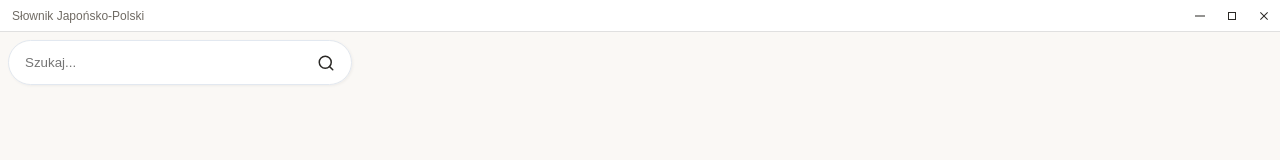
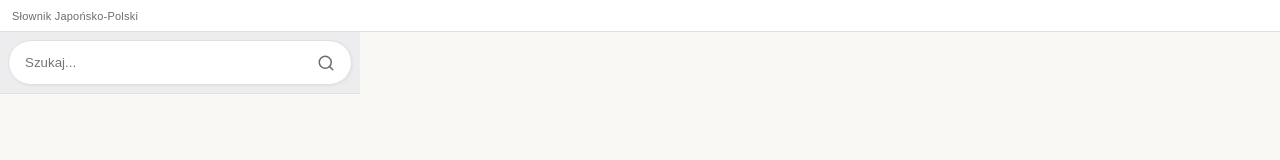
Before and after one commit to igsko/musubi, a SvelteKit app: page / in a window 1280 px wide. Shown: the top 160 px of the page. Built offline with nearby package versions, Linux system fonts and the light colour scheme.

Commit message:
feat(ui): enhance layout and styling

```diff
--- a/src/app.css
+++ b/src/app.css
@@ -1,4 +1,6 @@
-/* Global Resets */
+/* ==========================================
+   GLOBAL RESETS
+   ========================================== */
 * {
     margin: 0;
     padding: 0;
@@ -9,6 +11,7 @@
 /* Light Mode (Default) */
 :root {
   --bg-app: #faf8f5;
+  --bg-sidebar: #ededf0;
   --bg-card: #ffffff;
   --text-main: #2a2825;
   --text-muted: #706b64;
@@ -19,6 +22,7 @@
 /* Dark Mode (Overridden automatically) */
 :root.dark {
   --bg-app: #1a1a18;       /* Very dark warm charcoal */
+  --bg-sidebar: #131311;
   --bg-card: #242422;      /* Dark card fill */
   --text-main: #f0edea;    /* Soft off-white */
   --text-muted: #9e9a93;   /* Muted warm gray */
@@ -64,6 +68,7 @@ main.container {
     display: flex;
     flex-direction: column;
     position: relative;
+    background-color: var(--bg-app);
 }
 
 main.container.tauri-desktop {
@@ -83,12 +88,10 @@ main.container.tauri-desktop {
 
 .search-box-container {
     position: relative;
-    border: 1px solid #e2e8f0;
+    border: 1px solid var(--border-main);
     box-shadow: 1px 1px 3px rgba(0, 0, 0, 0.05);
     border-radius: 24px;
     overflow: hidden;
-
-    /* smooth transition for the border and glow */
     transition: border-color 0.2s ease, box-shadow 0.2s ease;
 }
 
@@ -111,6 +114,8 @@ main.container.tauri-desktop {
     border: none !important;
     outline: none !important;
     box-shadow: none !important;
+    background-color: var(--bg-card);
+    color: var(--text-main);
     transition: background-color 0.2s ease-out; /* Ensure both hover and mouseleave transition */
 }
 
@@ -124,6 +129,7 @@ main.container.tauri-desktop {
     top: 50%;
     transform: translateY(-50%);
     pointer-events: none;
+    color: var(--text-muted);
 }
 
 .clear-btn {
@@ -131,10 +137,11 @@ main.container.tauri-desktop {
     right: 16px;
     top: 50%;
     transform: translateY(-50%);
+    color: var(--text-muted);
 }
 
-.clear-icon-svg {
-
+.clear-btn:hover {
+    color: var(--text-main);
 }
 
 /* =================================*********
@@ -145,16 +152,16 @@ main.container.tauri-desktop {
     flex-direction: column;
 
     max-height: 250px;
-    overflow-y: auto; /* Adds a scrollbar only when items exceed max-height */
+    overflow-y: auto; /* adds a scrollbar only when items exceed max-height */
 
-    position: absolute; /* Floats the list so it doesn't push down the rest of UI */
+    position: absolute;
     width: 100%;
-    z-index: 10;        /* Ensures it sits on top of cards or other text beneath it */
+    z-index: 10;
     box-sizing: border-box;
 
     /* visual */
-    background-color: inherit; /* Matches the background of the search box */
-    border: 1px solid #e0e0e0;
+    background-color: var(--bg-card);
+    border: 1px solid var(--border-main);
     border-top: none;
     box-shadow: 0 4px 10px rgba(0, 0, 0, 0.1);
     border-radius: 0 0 4px 4px;
@@ -183,9 +190,9 @@ main.container.tauri-desktop {
     align-items: center;
     width: 100%;
     border: none;
-    border-bottom: #4a4a4a 1px solid;
+    border-bottom: 1px solid var(--border-main);
     background: transparent;
-    color: #5f5f5f;
+    color: var(--text-main);
     cursor: pointer;
     transition: background-color 0.15s ease;
 }
@@ -194,14 +201,17 @@ main.container.tauri-desktop {
     background-color: #e5e5e5;
 }
 
+:root.dark .dropdown li:hover {
+    background-color: rgba(255, 255, 255, 0.04);
+}
+
 /* Hover effect for the close button is traditionally red */
 .dropdown li.close-btn:hover {
-    background-color: #e81123;
-    color: #ffffff;
+    background-color: #e81123 !important;
+    color: #ffffff !important;
 }
 
 .dropdown li button {
-    font-size: 1.5rem;
     text-align: left;
     width: 100%;
 }
@@ -221,9 +231,14 @@ main.container.tauri-desktop {
     gap: 4px; /* Small vertical gap between Japanese word and translation */
 }
 
+.dropdown li.active {
+    background-color: rgba(184, 44, 60, 0.08);
+    border-left: 3px solid var(--accent);
+}
+
 .japanese-word {
-    font-size: 1.5rem;
-    color: #111;
+    font-size: 1.3rem;
+    color: var(--text-main);
     display: inline-flex;
     align-items: baseline;
     line-height: 1;
@@ -235,39 +250,36 @@ main.container.tauri-desktop {
 
 .furigana {
     font-size: 0.55em;
-    color: #888;
+    color: var(--text-muted);
     letter-spacing: 0.02em;
     padding-bottom: 2px;
     user-select: none;
 }
 
-.kana-only {
-    /* Inherits the 1.5rem font-size from parent button */
-}
-
 .translation {
-    font-size: 0.9rem;
-    color: #4a4a4a;
+    font-size: 0.85rem;
+    color: var(--text-muted);
     margin-top: 2px;
     padding-left: 4px;
 }
 
 .view-section {
     flex-grow: 1;
-    position: relative; /* Acts as the anchor for absolute elements */
+    position: relative;
     overflow: hidden;
 }
 
-/* Desktop Detail Card Styling */
+/* Detail Card base styling */
 .card {
     height: 100%;
     overflow-y: auto;
     padding: 16px;
     background-color: var(--bg-card);
+    color: var(--text-main);
 }
 
 .back-btn {
-    display: none; /* Hidden by default on desktop viewports */
+    display: none;
 }
 
 /* =================================*********
@@ -275,53 +287,99 @@ main.container.tauri-desktop {
    ================================********* */
 .custom-titlebar {
     height: 32px;
-    background-color: var(--bg-card);
-    border-bottom: 1px solid var(--border-main);
     display: flex;
-    flex-direction: row; /* Fixed from 'direction: row' */
-    justify-content: space-between;
-    align-items: center;
+    flex-direction: row;
+    align-items: stretch;
     cursor: default;
     -webkit-user-select: none;
     user-select: none;
+    border-bottom: 1px solid var(--border-main);
+    box-sizing: border-box;
+}
+
+.titlebar-section {
+    display: flex;
+    height: 100%;
+    box-sizing: border-box;
+    border: none;
+}
+
+.titlebar-section.left {
+    width: 360px;
+    background-color: var(--bg-card);
+    align-items: center;
+    padding-left: 12px;
+}
+
+.titlebar-section.right {
+    flex-grow: 1;
+    background-color: var(--bg-card);
+    justify-content: flex-end;
+    align-items: stretch;
 }
 
 .app-title {
-    font-size: 12px;
+    font-size: 11px;
+    letter-spacing: 0.02em;
     font-weight: 500;
     color: var(--text-muted);
-    padding-left: 12px;
 }
 
 .window-controls {
     display: flex;
+    align-items: stretch;
     height: 100%;
 }
 
 .control-btn {
     height: 100%;
-    width: 32px;
+    width: 44px;
     background-color: transparent;
     cursor: pointer;
     display: flex;
     align-items: center;
     justify-content: center;
     border: none;
+    color: var(--text-muted);
+    transition: background-color 0.12s ease, color 0.12s ease;
 }
 
 .control-btn:hover {
-    background-color: var(--bg-card);
+    background-color: rgba(0, 0, 0, 0.06);
+    color: var(--text-main);
+}
+
+:root.dark .control-btn:hover {
+    background-color: rgba(255, 255, 255, 0.08);
 }
 
 .close-btn:hover {
-    background-color: var(--accent) !important;
+    background-color: #e81123 !important;
     color: white !important;
 }
 
-/* Responsive (Mobile) Layout */
+/* ==========================================
+   RESPONSIVE (MOBILE) VIEWPORTS
+   ========================================== */
 @media (max-width: 600px) {
-    /* On mobile, make the card an absolute overlay */
+    .titlebar-section.left {
+        width: auto;
+        flex-grow: 1;
+        background-color: var(--bg-card);
+        border-right: none;
+    }
+
+    .titlebar-section.right {
+        flex-grow: 0;
+        background-color: var(--bg-card);
+    }
+
+    /*
+       On mobile, hide the detail card wrapper by default.
+       It will pop up absolutely only when there is an active selection.
+    */
     .card {
+        display: none;
         position: absolute;
         top: 0;
         left: 0;
@@ -329,9 +387,13 @@ main.container.tauri-desktop {
         height: 100%;
         z-index: 20; /* Displays on top of suggestions list */
         background-color: var(--bg-card);
-        display: flex;
         flex-direction: column;
         padding: 0;
+    }
+
+    /* Displays the card container once selection state is toggled on main.container */
+    main.container.has-selection .card {
+        display: flex;
     }
 
     .card-content {
@@ -383,8 +445,10 @@ main.container.tauri-desktop {
     .search-section {
         grid-column: 1;
         grid-row: 1;
-        padding: 8px 8px 0px 8px;
-        margin-bottom: 8px;
+        padding: 8px 8px 8px 8px;
+        margin-bottom: 0px;
+        background-color: var(--bg-sidebar);
+        border-bottom: 1px solid var(--border-main);
     }
 
     /*
@@ -409,11 +473,12 @@ main.container.tauri-desktop {
         overflow-y: auto;
 
         /* Spacing & borders to match the searchbox margins */
-        margin: 0px 8px 8px 8px;
-        border: 1px solid var(--border-main) !important;
-        border-radius: 8px !important;
-        box-shadow: 0 4px 10px rgba(0, 0, 0, 0.05) !important;
-        background-color: var(--bg-card) !important;
+        margin: 0px;
+        border: none !important;
+        border-right: 1px solid var(--border-main) !important;
+        border-radius: 0px !important;
+        box-shadow: none !important;
+        background-color: var(--bg-sidebar) !important;
     }
 
     /* position the card on the right spanning both rows.*/
@@ -422,9 +487,9 @@ main.container.tauri-desktop {
         grid-row: 1 / 3 !important; /* Spans from row 1 to row 3 */
         height: 100%;
         overflow-y: auto;
-        padding: 16px;
+        padding: 24px;
         background-color: var(--bg-card);
-        border-left: 1px solid var(--border-main); /* column separator */
+        border-left: none;
     }
 
     .back-btn {
--- a/src/lib/components/Titlebar.svelte
+++ b/src/lib/components/Titlebar.svelte
@@ -6,19 +6,32 @@
   The "data-tauri-drag-region" attribute makes the element draggable
 -->
 <div class="custom-titlebar" data-tauri-drag-region>
+  <div class="titlebar-section left" data-tauri-drag-region>
     <div class="app-title" data-tauri-drag-region>Słownik Japońsko-Polski</div>
+  </div>
 
-  <!-- we do not put the drag region attribute on the controls container -->
+  <div class="titlebar-section right" data-tauri-drag-region>
+    {#if isTauri}
       <div class="window-controls">
         <button class="control-btn" onclick={minimizeWindow} aria-label="Minimize">
-      <svg width="12" height="12" viewBox="0 0 12 12"><rect x="1" y="5.5" width="10" height="1" fill="currentColor"/></svg>
+          <svg width="12" height="12" viewBox="0 0 12 12">
+            <rect x="1" y="5.5" width="10" height="1" fill="currentColor"/>
+          </svg>
         </button>
+
         <button class="control-btn" onclick={toggleMaximizeWindow} aria-label="Maximize">
-      <svg width="12" height="12" viewBox="0 0 12 12"><rect x="2.5" y="2.5" width="7" height="7" fill="none" stroke="currentColor" stroke-width="1"/></svg>
+          <svg width="12" height="12" viewBox="0 0 12 12">
+            <rect x="2.5" y="2.5" width="7" height="7" fill="none" stroke="currentColor" stroke-width="1"/>
+          </svg>
         </button>
+
         <button class="control-btn close-btn" onclick={closeWindow} aria-label="Close">
-      <svg width="12" height="12" viewBox="0 0 12 12"><polygon points="10,2.7 9.3,2 6,5.3 2.7,2 2,2.7 5.3,6 2,9.3 2.7,10 6,6.7 9.3,10 10,9.3 6.7,6" fill="currentColor"/></svg>
+          <svg width="12" height="12" viewBox="0 0 12 12">
+            <polygon points="10,2.7 9.3,2 6,5.3 2.7,2 2,2.7 5.3,6 2,9.3 2.7,10 6,6.7 9.3,10 10,9.3 6.7,6" fill="currentColor"/>
+          </svg>
         </button>
+      </div>
+    {/if}
   </div>
 </div>
 
--- a/src/routes/+layout.svelte
+++ b/src/routes/+layout.svelte
@@ -1,4 +1,5 @@
 <script>
+  //@ts-nocheck
   import { onMount } from 'svelte';
   import { user } from '$lib/state.svelte.js';
   import '../app.css';
--- a/src/routes/+page.svelte
+++ b/src/routes/+page.svelte
@@ -5,11 +5,82 @@
   import SearchBox from '$lib/components/SearchBox.svelte';
   import SuggestionsList from '$lib/components/SuggestionsList.svelte';
   import EntryDetails from '$lib/components/EntryDetails.svelte';
+
+  import { search, details } from '$lib/state.svelte.js';
+
+  function handleKeyDown(event) {
+    // focus search box with '/' or Ctrl+F/Cmd+F on macOS
+    const isMac = /Mac|iPod|iPhone|iPad/.test(navigator.userAgent);
+    const isSearchTrigger = event.key === '/' ||
+                            (isMac ? event.metaKey : event.ctrlKey) && event.key.toLowerCase() === 'f';
+
+    console.log(event.key);
+
+    if (isSearchTrigger) {
+      // Find the input element
+      const input = document.querySelector('.search-box');
+      if (input && document.activeElement !== input) {
+        event.preventDefault();
+        input.focus();
+        input.select();
+      }
+      return;
+    }
+
+
+    // Navigate suggestion list with arrow keys
+    if (search.suggestions && search.suggestions.length > 0) {
+      const currentIndex = search.selectedIndex ?? -1;
+
+      if (event.key === 'ArrowDown') {
+        event.preventDefault();
+        if(currentIndex === -1) {
+          search.selectedIndex = 1;
+        } else {
+          search.selectedIndex = Math.min(
+            search.selectedIndex + 1,
+            search.suggestions.length - 1
+          );
+        }
+        scrollToActiveItem();
+      }
+      else if (event.key === 'ArrowUp') {
+        event.preventDefault();
+        if (currentIndex > 0) {
+          search.selectedIndex = currentIndex - 1;
+        } else {
+          search.selectedIndex = -1;
+        }
+        scrollToActiveItem();
+      }
+      else if (event.key === 'Enter' && search.selectedIndex !== -1) {
+        event.preventDefault();
+        // Load the entry from search state
+        const selectedId = search.suggestions[currentIndex].id;
+        search.selectEntry(selectedId);
+      }
+    }
+  }
+
+  function scrollToActiveItem() {
+    setTimeout(() => {
+      const activeEl = document.querySelector('.suggestion-item.active');
+      if (activeEl) {
+        activeEl.scrollIntoView({ block: 'nearest' });
+      }
+    }, 0);
+  }
 </script>
+
+<svelte:window onkeydown={handleKeyDown} />
 
 <Titlebar />
 
-<main class="container" class:tauri-desktop={isTauri}>
+<main
+  class="container"
+  class:tauri-desktop={isTauri}
+  class:has-selection={!!details?.selectedEntry}
+>
   <!-- search container -->
   <div class="search-section">
     <SearchBox />
```
Also changed, not shown: src/lib/services/platform.js, src/lib/state/search.svelte.js. Lines whose indentation alone changed are shown as unchanged.
